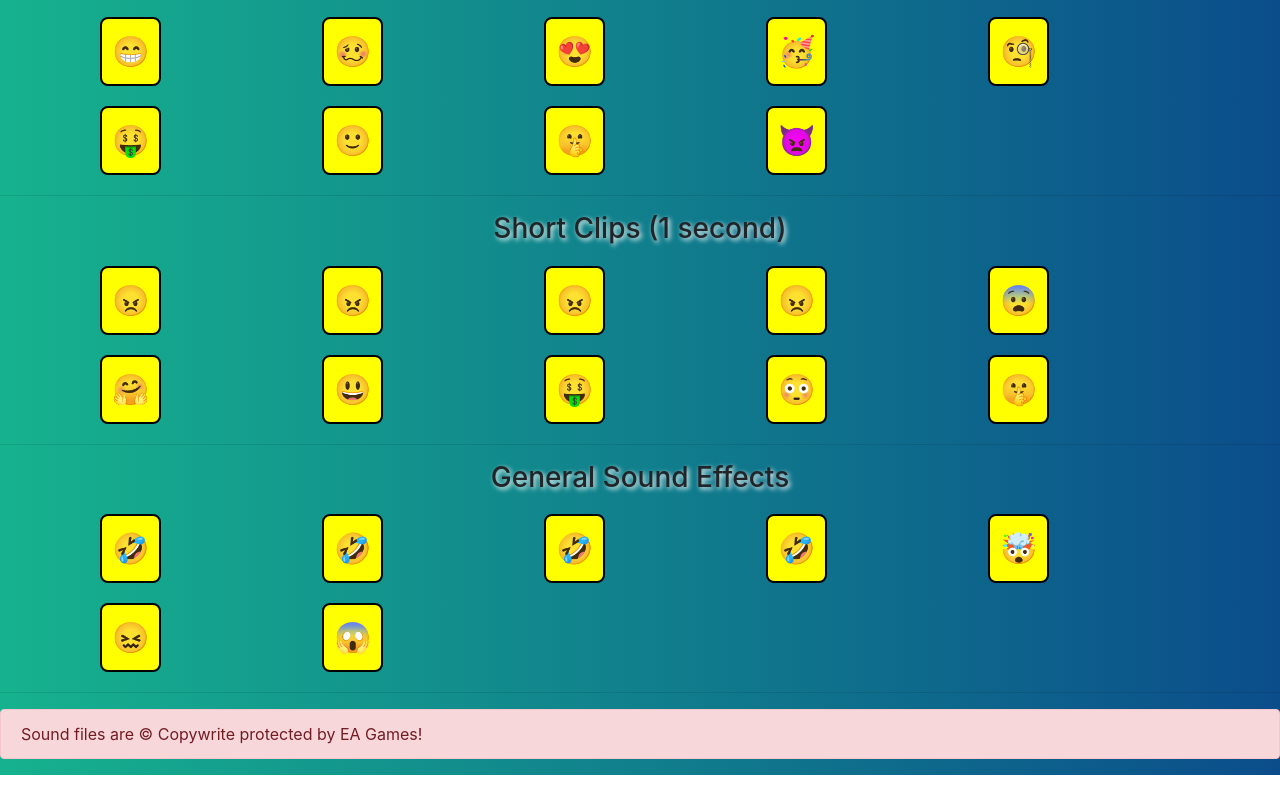
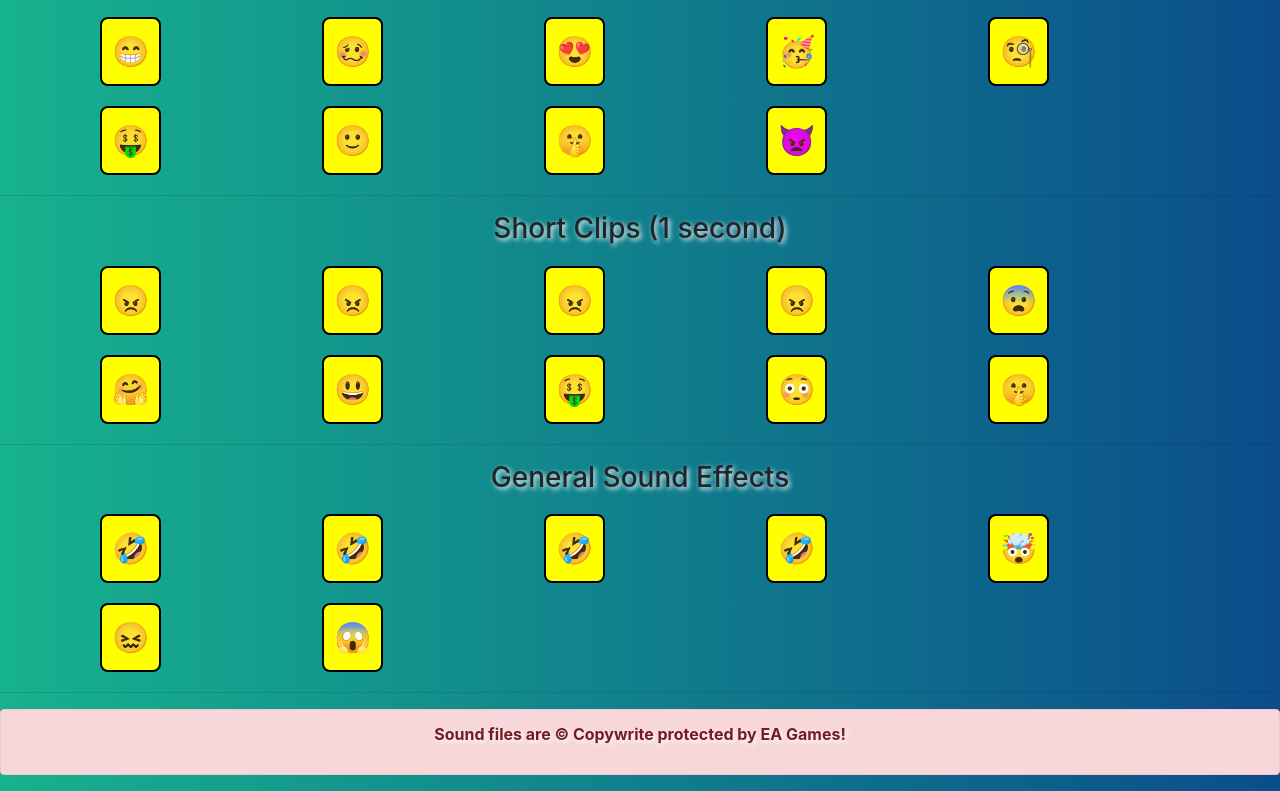
Before and after one commit to TheCoderHero/JawaSoundBoard, a plain HTML site: page index.html in a window 1280 px wide. Shown: the part 665-1456 px from the top of the page. Drawn offline with nearby package versions, Linux system fonts and the light colour scheme.

Commit message:
Update index.html
Wrapped Alert message in a paragraph to add more space to the bottom. This allows you to scroll the buttons on the bottom and click them easier.

```diff
--- a/index.html
+++ b/index.html
@@ -222,8 +222,8 @@
     <hr>
 
     <div class="alert alert-danger" role="alert">
-        Sound files are © Copywrite protected by EA Games!
-      </div>
+        <p>Sound files are © Copywrite protected by EA Games!</p>
+    </div>
 
     <!--Bootstrap JS Files-->
     <script src="https://cdn.jsdelivr.net/npm/popper.js@1.16.0/dist/umd/popper.min.js" integrity="sha384-Q6E9RHvbIyZFJoft+2mJbHaEWldlvI9IOYy5n3zV9zzTtmI3UksdQRVvoxMfooAo" crossorigin="anonymous"></script>
```
